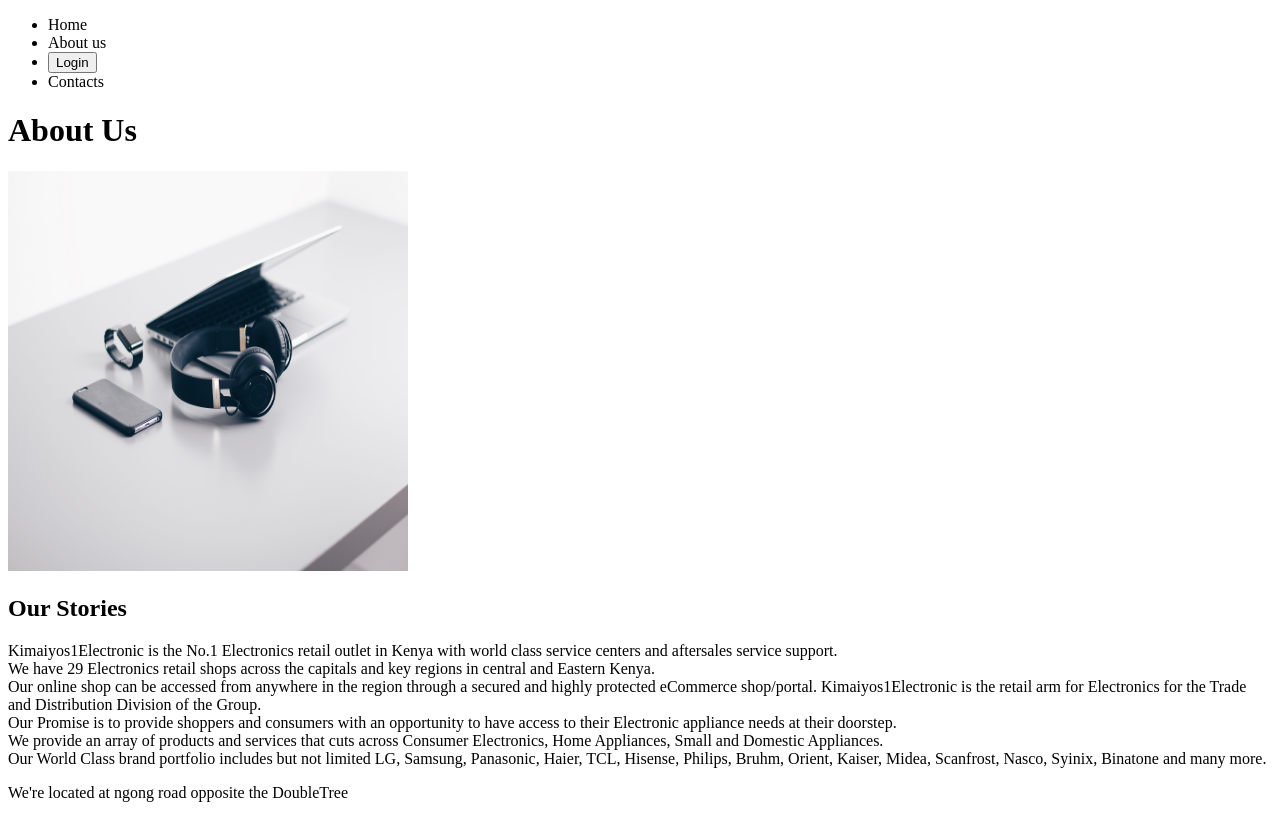
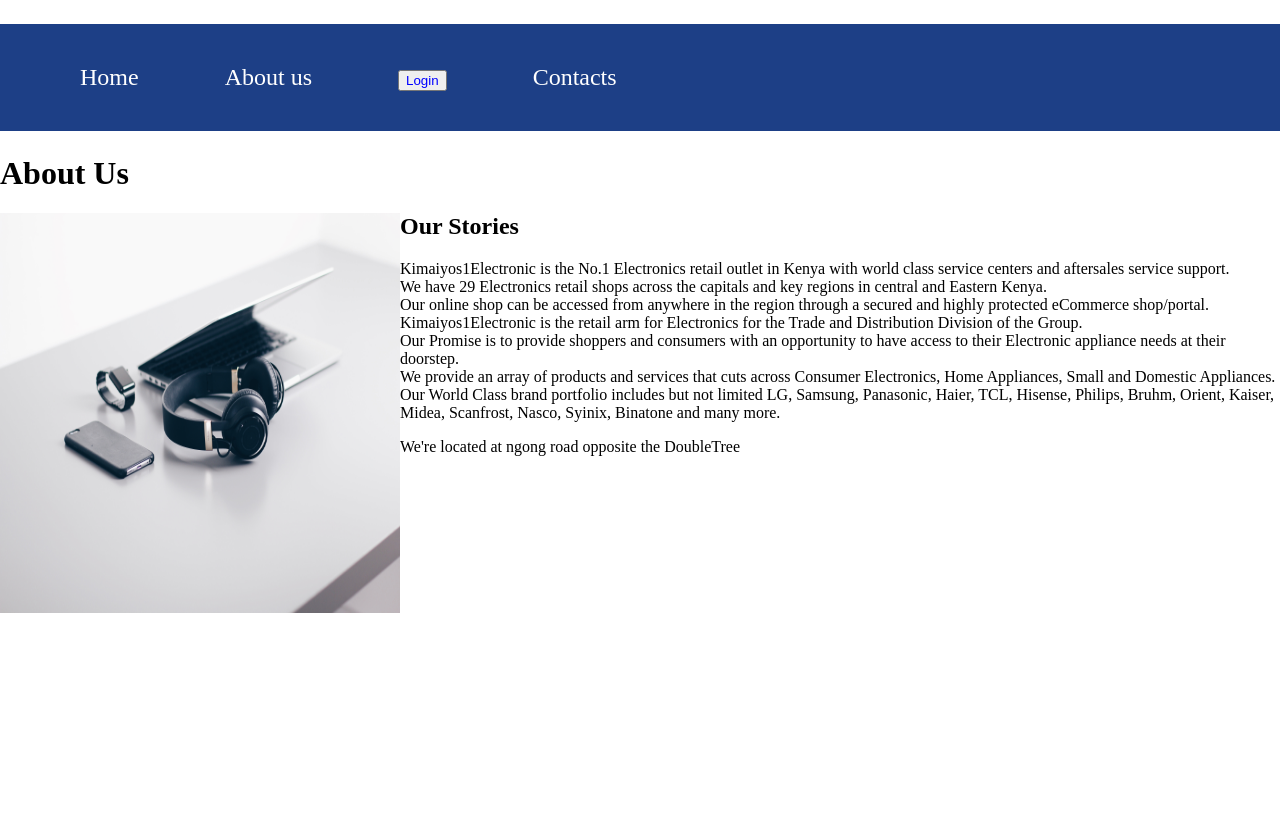
Before and after one commit to festus971/prep-independent-project, a plain HTML site: page CSS/about.html in a window 1280 px wide. Drawn offline with Linux system fonts and the light colour scheme.

Commit message:
my styling on the body

```diff
--- /dev/null
+++ b/CSS/about.css
@@ -0,0 +1,21 @@
+body {
+  padding: 0px;
+  margin: 0px;
+}
+.nav-bar{
+    background-color: #1d3f86;
+    font-size: x-large;
+    color: white;
+}
+.nav-bar ul li{
+    display: inline-block;
+    padding: 40px;
+}
+.Content{
+    display: flex;
+    float: left;
+}
+button{
+    cursor: pointer;
+    color: blue;
+}
--- a/CSS/about.html
+++ b/CSS/about.html
@@ -4,6 +4,7 @@
     <meta charset="UTF-8">
     <meta http-equiv="X-UA-Compatible" content="IE=edge">
     <meta name="viewport" content="width=device-width, initial-scale=1.0">
+    <link rel="stylesheet" href="/CSS/about.css">
     <title>Personal Website</title>
 </head>
 <body>
```
